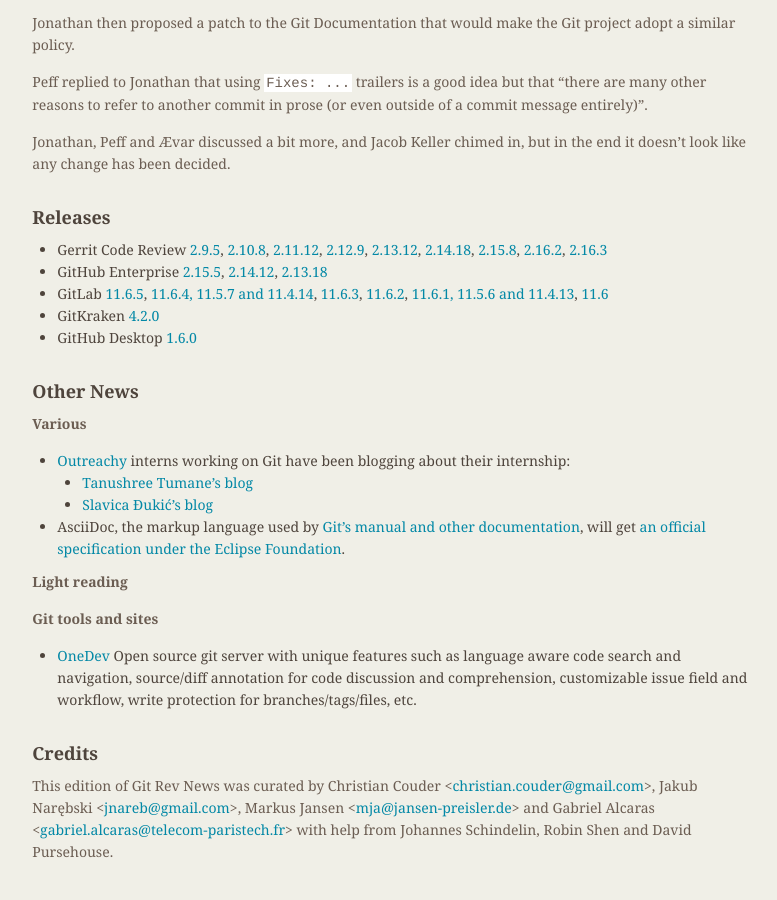
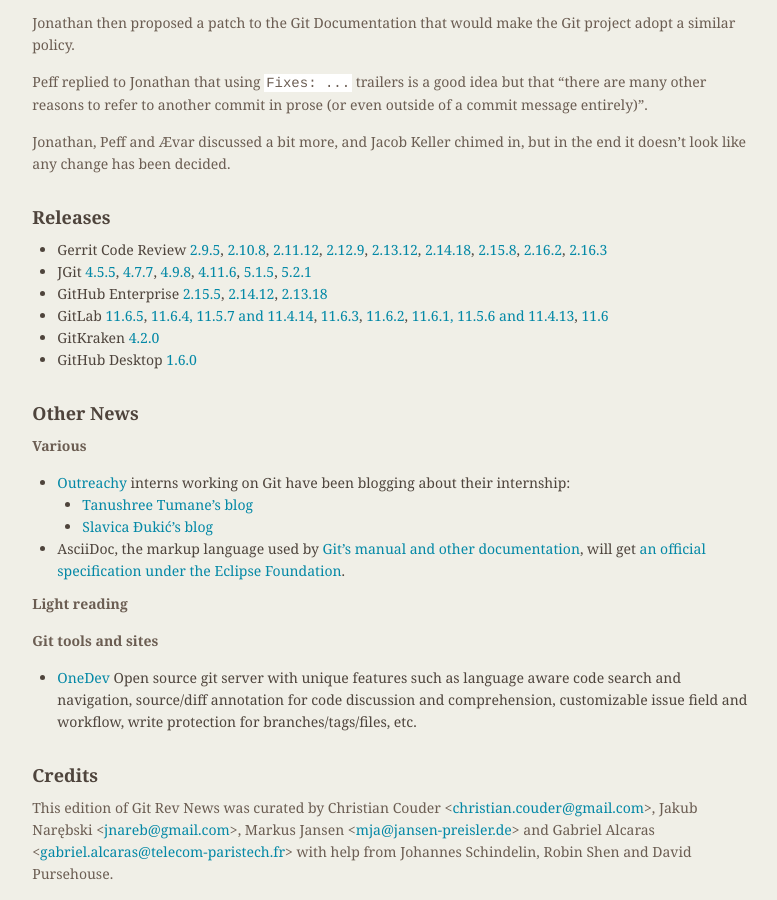
Before and after one commit to git/git.github.io, a Jekyll site: the page built from rev_news/drafts/edition-47.md, in a window 1280 px wide and 900 px high, scrolled down 1624 px. Shown: the whole window, without its empty margins (339-1116 px from the left). Built offline with Jekyll 4.4.1, drawn with Linux system fonts in a browser that asks for light colours; before the commit the page ends 2502 px from its top, so only the background shows below that.

Commit message:
rn-47: Add JGit releases
Change-Id: I274316c6bf4dc45ae5f7f66cdf363ea69e4afc35
Signed-off-by: David Pursehouse <dpursehouse@collab.net>

```diff
--- a/rev_news/drafts/edition-47.md
+++ b/rev_news/drafts/edition-47.md
@@ -140,6 +140,12 @@
 [2.15.8](https://www.gerritcodereview.com/2.15.html#2158),
 [2.16.2](https://www.gerritcodereview.com/2.16.html#2162),
 [2.16.3](https://www.gerritcodereview.com/2.16.html#2163)
++ JGit [4.5.5](https://projects.eclipse.org/projects/technology.jgit/releases/4.5.5),
+[4.7.7](https://projects.eclipse.org/projects/technology.jgit/releases/4.7.7),
+[4.9.8](https://projects.eclipse.org/projects/technology.jgit/releases/4.9.8),
+[4.11.6](https://projects.eclipse.org/projects/technology.jgit/releases/4.11.6),
+[5.1.5](https://projects.eclipse.org/projects/technology.jgit/releases/5.1.5),
+[5.2.1](https://projects.eclipse.org/projects/technology.jgit/releases/5.2.1)
 + GitHub Enterprise [2.15.5](https://enterprise.github.com/releases/2.15.5/notes),
 [2.14.12](https://enterprise.github.com/releases/2.14.12/notes),
 [2.13.18](https://enterprise.github.com/releases/2.13.18/notes)
```
